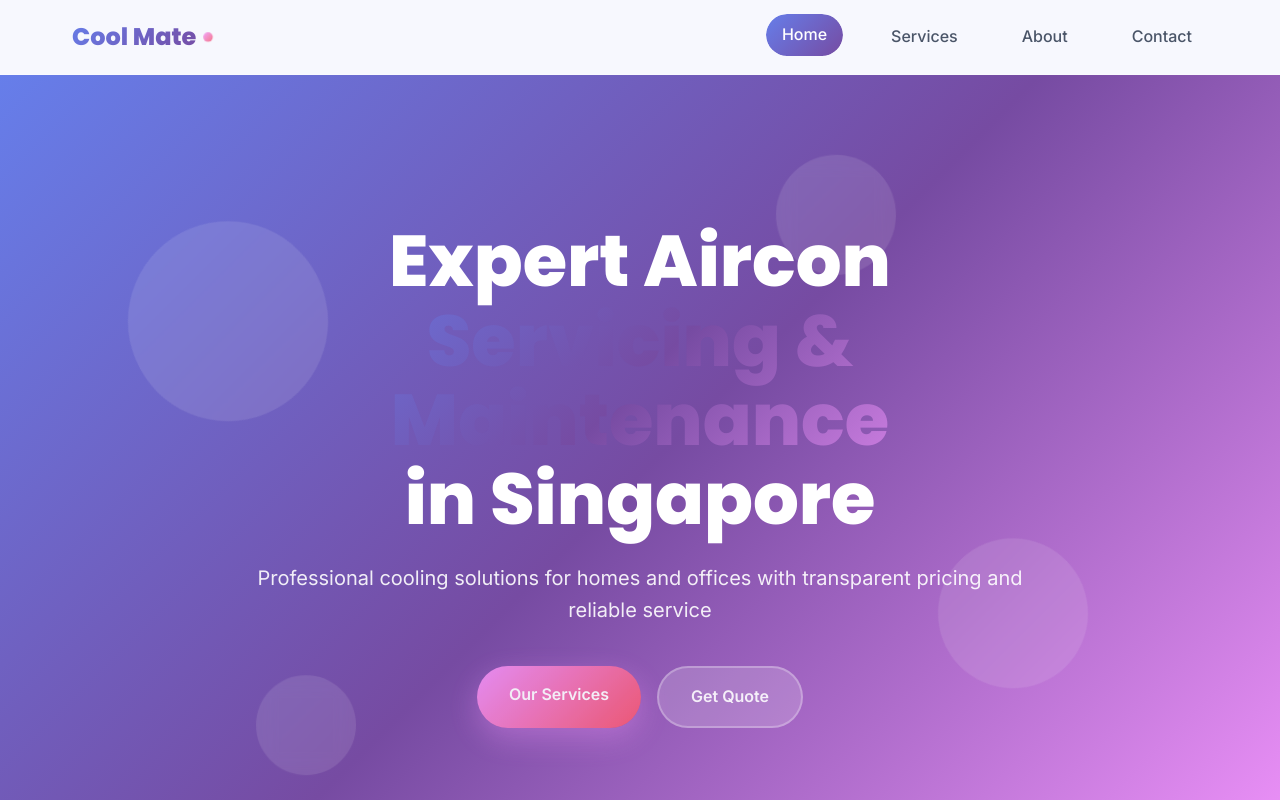
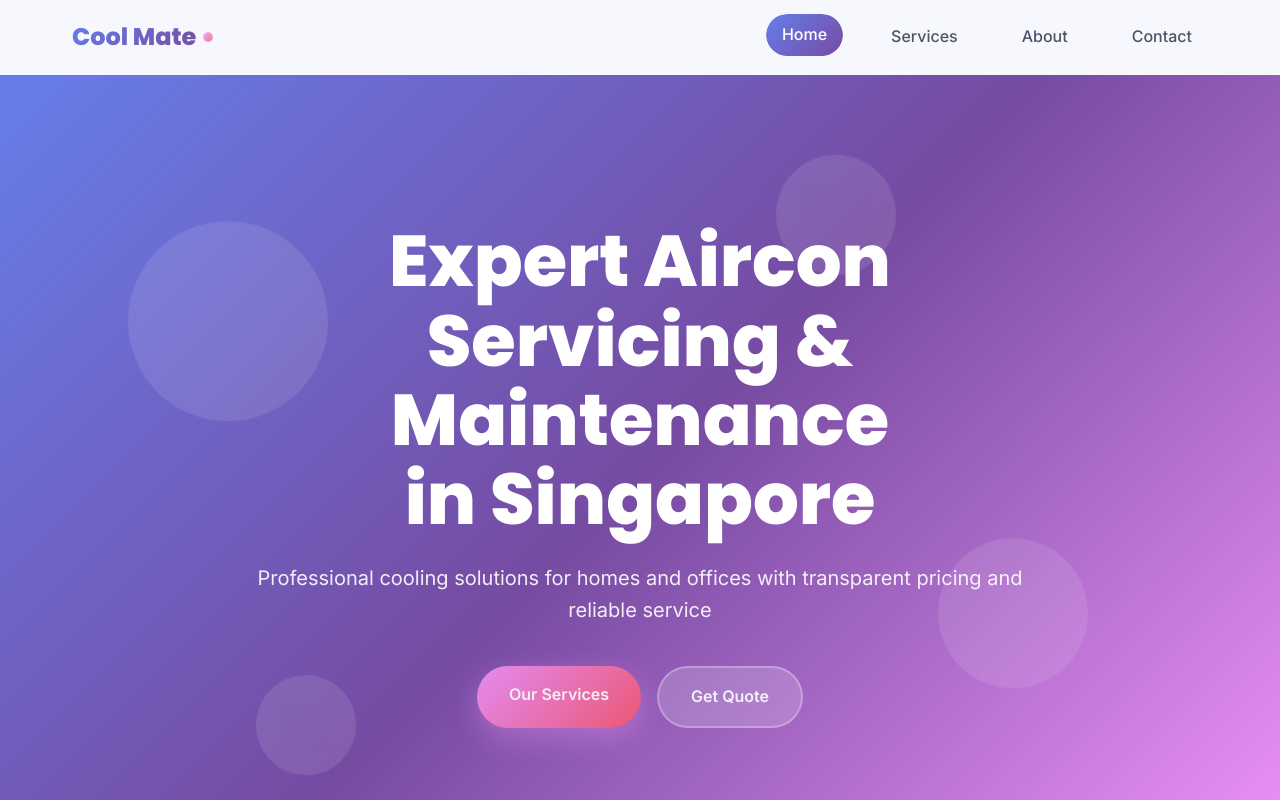
Before and after one commit to sawyerhoffmanies/cool-mate, a plain HTML site: page index.html in a window 1280 px wide. Shown: the top 800 px of the page. Drawn offline with Linux system fonts and the light colour scheme.

Commit message:
Update index.html

```diff
--- a/index.html
+++ b/index.html
@@ -47,7 +47,7 @@
             <div class="hero-content">
                 <h1 class="hero-title">
                     <span class="title-line">Expert Aircon</span>
-                    <span class="title-line gradient-text">Servicing & Maintenance</span>
+                    <span class="title-line">Servicing & Maintenance</span>
                     <span class="title-line">in Singapore</span>
                 </h1>
                 <p class="hero-subtitle">Professional cooling solutions for homes and offices with transparent pricing and reliable service</p>
```
